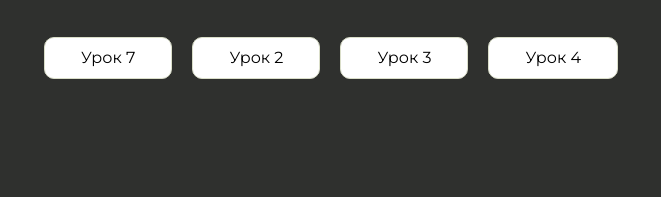
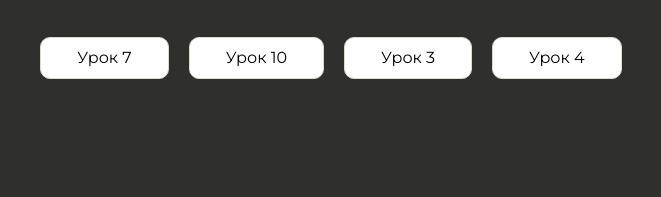
Before and after one commit to WEB-GHOST06/homework, a plain HTML site: page index.html in a window 1280 px wide. Shown: the part 201-398 px from the top of the page, 507-1168 px from the left. Drawn offline with Linux system fonts and the light colour scheme.

Commit message:
Update index.html

```diff
--- a/index.html
+++ b/index.html
@@ -96,7 +96,7 @@
                         <a href="./dz1/index.html">Урок 7</a>
                     </li>
                     <li class="content__list-item">
-                        <a href="./dz2/index.html">Урок 2</a>
+                        <a href="./dz2/index.html">Урок 10</a>
                     </li>
                     <li class="content__list-item">
                         <a href="./dz3/index.html">Урок 3</a>
```
